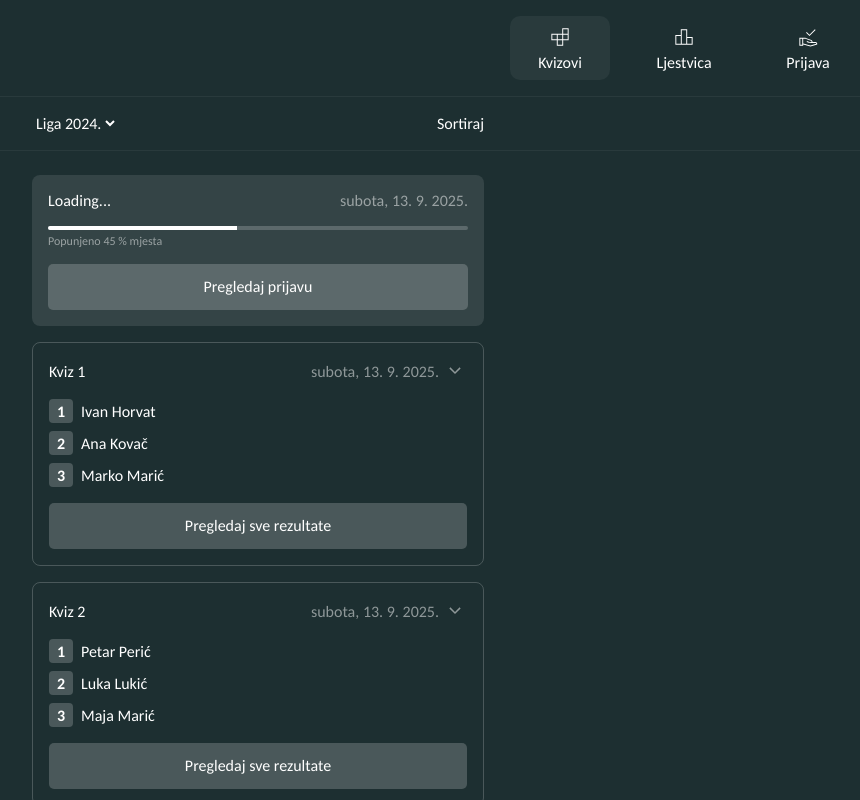
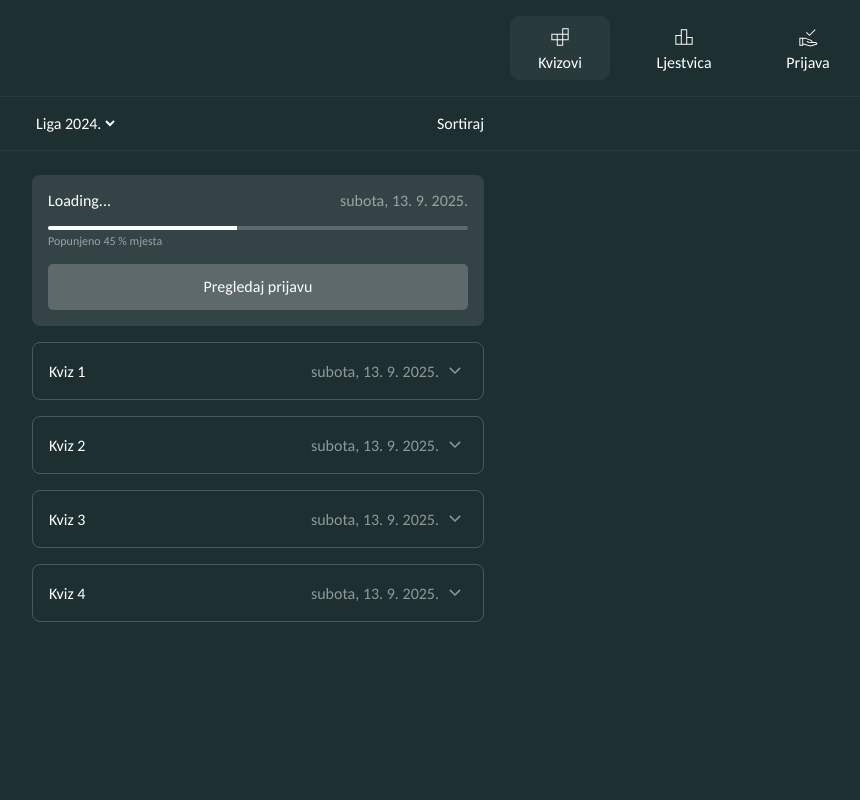
Before and after one commit to lovretomic/peta-kviz-app, a React (Vite) app: page / in a window 1280 px wide. Shown: the whole page, without its empty margins (382-1242 px from the left). Built offline with nearby package versions, Linux system fonts and the light colour scheme.

Commit message:
added open close logic and animations

```diff
--- a/src/components/QuizCard/QuizCard.module.scss
+++ b/src/components/QuizCard/QuizCard.module.scss
@@ -5,7 +5,6 @@
   padding: 16px;
   display: flex;
   flex-direction: column;
-  gap: 16px;
 
   .header {
     display: flex;
@@ -20,6 +19,10 @@
 
       .icon {
         cursor: pointer;
+
+        &.isOpen {
+          transform: rotate(180deg);
+        }
       }
     }
   }
@@ -28,5 +31,19 @@
     display: flex;
     flex-direction: column;
     gap: 8px;
+    max-height: 0;
+    overflow: hidden;
+    margin-top: 0;
+
+    transition: max-height 0.5s ease, margin-top 0.5s ease;
+
+    &.isOpen {
+      margin-top: 8px;
+      max-height: 500px;
+    }
+
+    .button {
+      margin-top: 8px;
+    }
   }
 }
--- a/src/components/QuizCard/QuizCard.tsx
+++ b/src/components/QuizCard/QuizCard.tsx
@@ -3,6 +3,7 @@ import Button from "../Button";
 import LeaderboardEntry from "../LeaderboardEntry";
 import c from "./QuizCard.module.scss";
 import KeyboardArrowDownIcon from "../../assets/icons/keyboard-arrow-down.svg?react";
+import clsx from "clsx";
 
 export type QuizResults = {
   name: string;
@@ -12,24 +13,35 @@ export type QuizResults = {
 
 type QuizCardProps = {
   quizResults: QuizResults;
+  isOpen?: boolean;
+  onToggle?: () => void;
 };
 
-const QuizCard: React.FC<QuizCardProps> = ({ quizResults }) => {
+const QuizCard: React.FC<QuizCardProps> = ({
+  quizResults,
+  isOpen = false,
+  onToggle,
+}) => {
   return (
     <div className={c.quizCard}>
       <div className={c.header}>
         <p>{quizResults.name}</p>
         <div className={c.rightWrapper}>
           <p>{formatDate(quizResults.date)}</p>
-          <KeyboardArrowDownIcon className={c.icon} />
+          <KeyboardArrowDownIcon
+            className={clsx(c.icon, { [c.isOpen]: isOpen })}
+            onClick={onToggle}
+          />
         </div>
       </div>
-      <div className={c.leaderboard}>
+      <div className={clsx(c.leaderboard, { [c.isOpen]: isOpen })}>
         {quizResults.leaderboard.map((name, index) => (
           <LeaderboardEntry key={index} name={name} rank={index + 1} />
         ))}
+        <Button variant="secondary" className={c.button}>
+          Pregledaj sve rezultate
+        </Button>
       </div>
-      <Button variant="secondary">Pregledaj sve rezultate</Button>
     </div>
   );
 };
--- a/src/pages/QuizzesPage/QuizzesPage.tsx
+++ b/src/pages/QuizzesPage/QuizzesPage.tsx
@@ -1,4 +1,4 @@
-import { useRef } from "react";
+import { useRef, useState } from "react";
 import PageWrapper from "../../components/PageWrapper";
 import ProgressBar from "../../components/ProgressBar";
 import type { QuizResults } from "../../components/QuizCard/QuizCard";
@@ -34,6 +34,8 @@ const QuizzesPage = () => {
   const wrapperRef = useRef<HTMLDivElement>(null);
   const isDesktop = useIsDesktop();
 
+  const [expandedQuiz, setExpandedQuiz] = useState<string | null>(null);
+
   return (
     <div className={c.page}>
       <div className={c.actionsHeader}>
@@ -58,7 +60,14 @@ const QuizzesPage = () => {
         />
 
         {quizResults.map((quiz) => (
-          <QuizCard key={quiz.name} quizResults={quiz} />
+          <QuizCard
+            key={quiz.name}
+            quizResults={quiz}
+            isOpen={expandedQuiz === quiz.name}
+            onToggle={() =>
+              setExpandedQuiz(expandedQuiz === quiz.name ? null : quiz.name)
+            }
+          />
         ))}
       </PageWrapper>
     </div>
```
